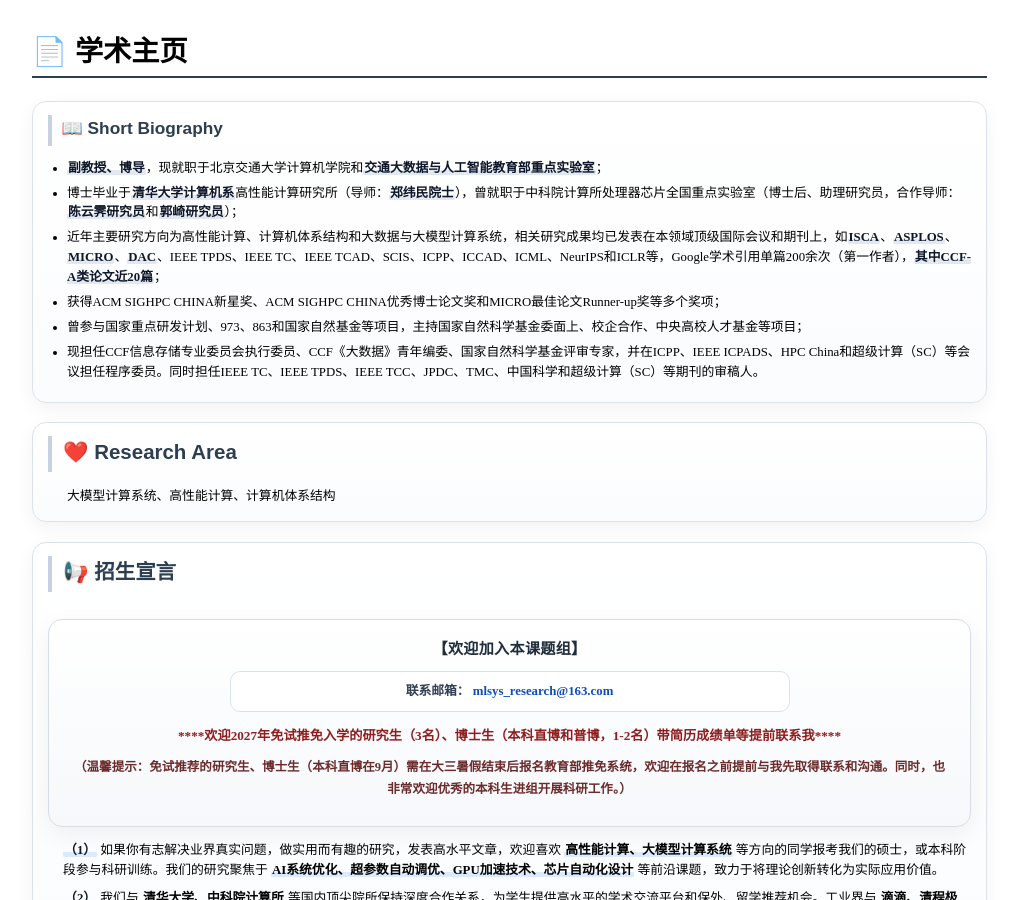
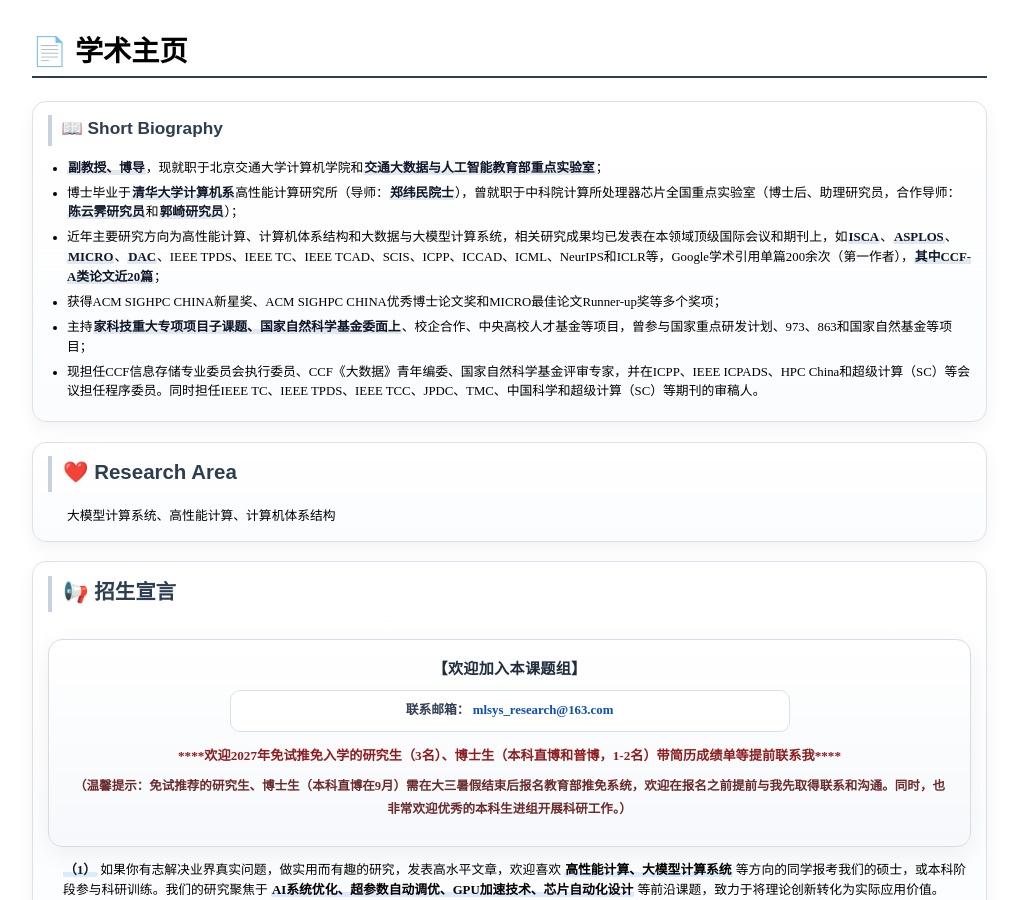
Before and after one commit to mlsys-research-jedy/mlsys-research-jedy.github.io, a Jekyll site: the page index.html, which Jekyll copies as it is, in a window 1280 px wide and 900 px high. Shown: the whole window, without its empty margins (123-1141 px from the left). Built offline with Jekyll 4.4.1, drawn with Linux system fonts in a browser that asks for light colours.

Commit message:
Update index.html

```diff
--- a/index.html
+++ b/index.html
@@ -202,7 +202,7 @@
             <li>博士毕业于<span class="bold">清华大学计算机系</span>高性能计算研究所（导师：<span class="bold">郑纬民院士</span>），曾就职于中科院计算所处理器芯片全国重点实验室（博士后、助理研究员，合作导师：<span class="bold">陈云霁研究员</span>和<span class="bold">郭崎研究员</span>）；</li>
             <li>近年主要研究方向为高性能计算、计算机体系结构和大数据与大模型计算系统，相关研究成果均已发表在本领域顶级国际会议和期刊上，如<span class="bold">ISCA</span>、<span class="bold">ASPLOS</span>、<span class="bold">MICRO</span>、<span class="bold">DAC</span>、IEEE TPDS、IEEE TC、IEEE TCAD、SCIS、ICPP、ICCAD、ICML、NeurIPS和ICLR等，Google学术引用单篇200余次（第一作者），<span class="bold">其中CCF-A类论文近20篇</span>；</li>
             <li>获得ACM SIGHPC CHINA新星奖、ACM SIGHPC CHINA优秀博士论文奖和MICRO最佳论文Runner-up奖等多个奖项；</li>
-            <li>曾参与国家重点研发计划、973、863和国家自然基金等项目，主持国家自然科学基金委面上、校企合作、中央高校人才基金等项目；</li>
+            <li>主持<span class="bold">家科技重大专项项目子课题、国家自然科学基金委面上</span>、校企合作、中央高校人才基金等项目，曾参与国家重点研发计划、973、863和国家自然基金等项目；</li>
             <li>现担任CCF信息存储专业委员会执行委员、CCF《大数据》青年编委、国家自然科学基金评审专家，并在ICPP、IEEE ICPADS、HPC China和超级计算（SC）等会议担任程序委员。同时担任IEEE TC、IEEE TPDS、IEEE TCC、JPDC、TMC、中国科学和超级计算（SC）等期刊的审稿人。</li>
         </ul>
     </div>
```
